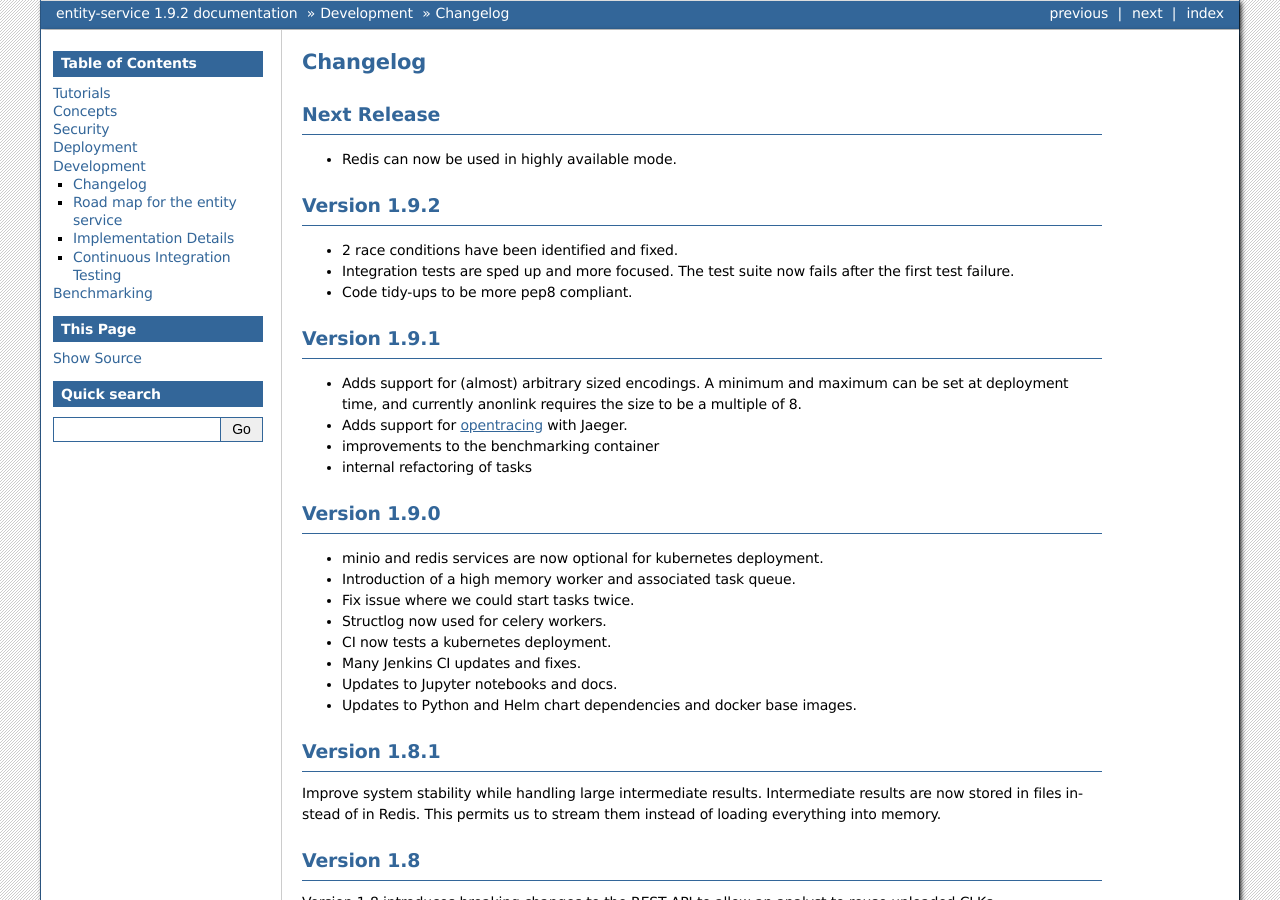
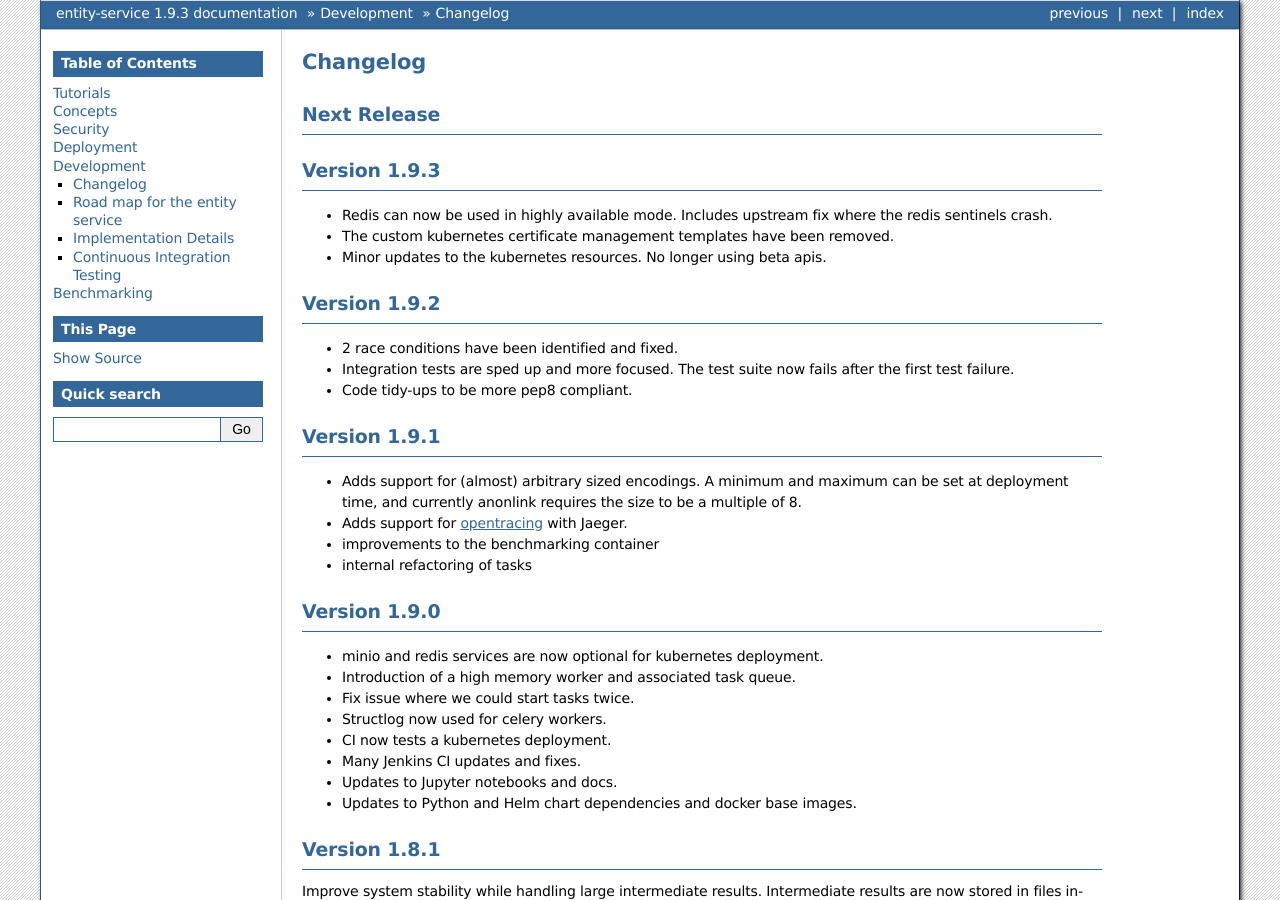
Before and after one commit to data61/anonlink-entity-service, a Sphinx documentation site: the page built from docs/changelog.rst, in a window 1280 px wide and 900 px high. Built offline with Sphinx 7.4.7, drawn with Linux system fonts in a browser that asks for light colours; formulas are drawn with MathJax 3; some of the changed text lies outside the part shown.

Commit message:
Bump version to 1.9.3 and update changelog

```diff
--- a/docs/changelog.rst
+++ b/docs/changelog.rst
@@ -7,7 +7,13 @@ Changelog
 Next Release
 ------------
 
-- Redis can now be used in highly available mode.
+
+Version 1.9.3
+-------------
+
+- Redis can now be used in highly available mode. Includes upstream fix where the redis sentinels crash.
+- The custom kubernetes certificate management templates have been removed.
+- Minor updates to the kubernetes resources. No longer using beta apis.
 
 Version 1.9.2
 -------------
--- a/docs/conf.py
+++ b/docs/conf.py
@@ -68,7 +68,7 @@ author = 'Confidential Computing Team, Data61, CSIRO'
 # The short X.Y version.
 version = '1.9'
 # The full version, including alpha/beta/rc tags.
-release = '1.9.2'
+release = '1.9.3'
 
 # The language for content autogenerated by Sphinx. Refer to documentation
 # for a list of supported languages.
```
Also changed, not shown: 3 other files.
